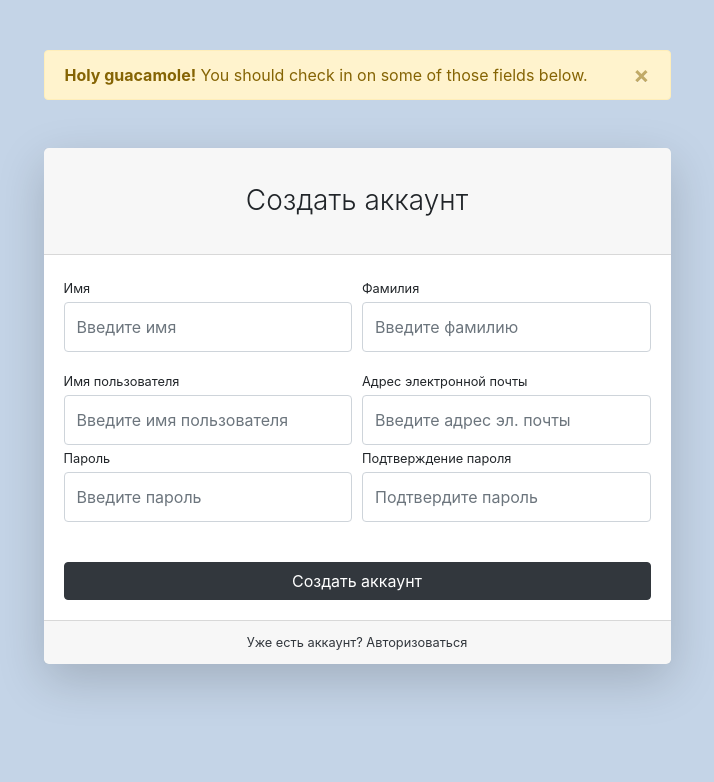
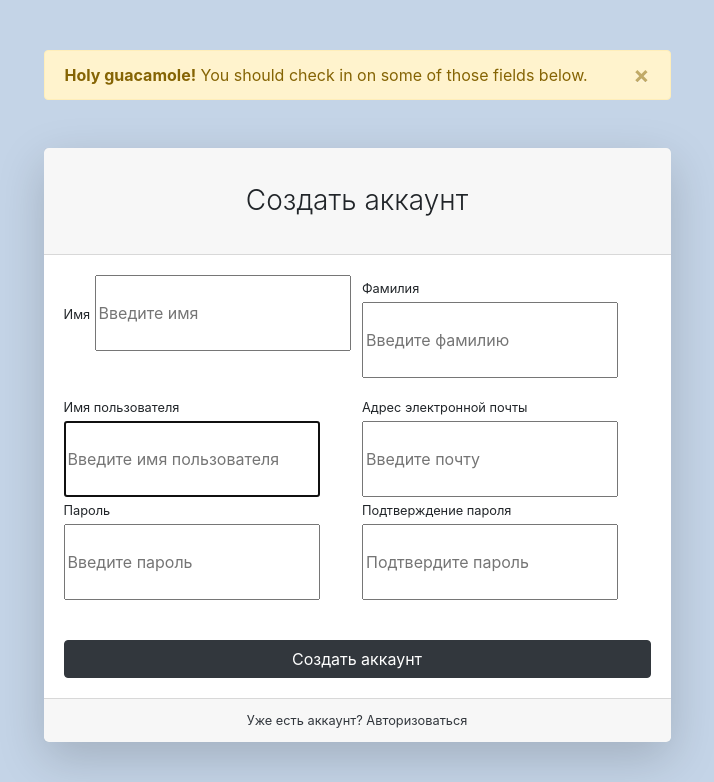
Before and after one commit to vnpavlukov/Geekshop, a Django app: page /auth/register/ in a window 1280 px wide. Shown: the top 782 px of the page, without its empty margins (283-997 px from the left). Run offline with Django 3.2, Linux system fonts and the light colour scheme; some libraries are stand-ins or nearby versions.

Commit message:
register form

```diff
--- a/authapp/forms.py
+++ b/authapp/forms.py
@@ -14,3 +14,20 @@
         self.fields['password'].widget.attrs['placeholder'] = 'Введите пароль'
         for field_name, field in self.fields.items():
             field.widget.attrs['class'] = 'form control py-4'
+
+
+class UserRegisterForm(UserCreationForm):
+    class Meta:
+        model = User
+        fields = {'username', 'email', 'first_name', 'last_name', 'password1', 'password2'}
+
+    def __init__(self, *args, **kwargs):
+        super(UserRegisterForm, self).__init__(*args, **kwargs)
+        self.fields['username'].widget.attrs['placeholder'] = 'Введите имя пользователя'
+        self.fields['email'].widget.attrs['placeholder'] = 'Введите почту'
+        self.fields['first_name'].widget.attrs['placeholder'] = 'Введите имя'
+        self.fields['last_name'].widget.attrs['placeholder'] = 'Введите фамилию'
+        self.fields['password1'].widget.attrs['placeholder'] = 'Введите пароль'
+        self.fields['password2'].widget.attrs['placeholder'] = 'Подтвердите пароль'
+        for field_name, field in self.fields.items():
+            field.widget.attrs['class'] = 'form control py-4'
--- a/authapp/templates/authapp/register.html
+++ b/authapp/templates/authapp/register.html
@@ -31,52 +31,48 @@
                             <div class="card-header"><h3 class="text-center font-weight-light my-4">Создать аккаунт</h3>
                             </div>
                             <div class="card-body">
-                                <form>
+                                <form action="{% url 'auth:register' %}" method="post">
+                                    {% csrf_token %}
                                     <div class="form-row">
                                         <div class="col-md-6">
                                             <div class="form-group">
-                                                <label class="small mb-1" for="inputFirstName">Имя</label>
-                                                <input class="form-control py-4" id="inputFirstName" type="text"
-                                                       placeholder="Введите имя"/>
+                                                <label class="small mb-1"
+                                                       for="{{ form.first_name.id_for_label }}">Имя</label>
+                                                {{ form.first_name }}
                                             </div>
                                         </div>
                                         <div class="col-md-6">
                                             <div class="form-group">
-                                                <label class="small mb-1" for="inputLastName">Фамилия</label>
-                                                <input class="form-control py-4" id="inputLastName" type="text"
-                                                       placeholder="Введите фамилию"/>
+                                                <label class="small mb-1" for="{{ form.last_name.id_for_label }}">Фамилия</label>
+                                                {{ form.last_name }}
                                             </div>
                                         </div>
                                     </div>
                                     <div class="form-row">
                                         <div class="col-md-6">
                                             <label class="small mb-1" for="inputUsername">Имя пользователя</label>
-                                            <input class="form-control py-4" id="inputUsername" type="text"
-                                                   aria-describedby="usernameHelp"
-                                                   placeholder="Введите имя пользователя"/>
+                                            {{ form.username }}
                                         </div>
                                         <div class="col-md-6">
-                                            <label class="small mb-1" for="inputEmailAddress">Адрес электронной
+                                            <label class="small mb-1" for="{{ form.email.id_for_label }}">Адрес
+                                                электронной
                                                 почты</label>
-                                            <input class="form-control py-4" id="inputEmailAddress" type="email"
-                                                   aria-describedby="emailHelp"
-                                                   placeholder="Введите адрес эл. почты"/>
+                                            {{ form.email }}
                                         </div>
                                     </div>
                                     <div class="form-row">
                                         <div class="col-md-6">
                                             <div class="form-group">
-                                                <label class="small mb-1" for="inputPassword">Пароль</label>
-                                                <input class="form-control py-4" id="inputPassword" type="password"
-                                                       placeholder="Введите пароль"/>
+                                                <label class="small mb-1"
+                                                       for="{{ form.password1.id_for_label }}">Пароль</label>
+                                                {{ form.password1 }}
                                             </div>
                                         </div>
                                         <div class="col-md-6">
                                             <div class="form-group">
-                                                <label class="small mb-1" for="inputConfirmPassword">Подтверждение
+                                                <label class="small mb-1" for="{{ form.password2.id_for_label }}">Подтверждение
                                                     пароля</label>
-                                                <input class="form-control py-4" id="inputConfirmPassword"
-                                                       type="password" placeholder="Подтвердите пароль"/>
+                                                {{ form.password2 }}
                                             </div>
                                         </div>
                                     </div>
@@ -86,7 +82,8 @@
                                 </form>
                             </div>
                             <div class="card-footer text-center">
-                                <div class="small"><a href="{% url 'auth:login' %}">Уже есть аккаунт? Авторизоваться</a></div>
+                                <div class="small"><a href="{% url 'auth:login' %}">Уже есть аккаунт? Авторизоваться</a>
+                                </div>
                             </div>
                         </div>
                     </div>
--- a/authapp/views.py
+++ b/authapp/views.py
@@ -3,7 +3,7 @@
 from django.urls import reverse
 from django.contrib import messages
 
-from authapp.forms import UserLoginForm, UserCreationForm
+from authapp.forms import UserLoginForm, UserRegisterForm
 
 
 def login(request):
@@ -25,4 +25,13 @@
 
 
 def register(request):
-    return render(request, 'authapp/register.html')
+    if request.method == 'POST':
+        form = UserRegisterForm(data=request.POST)
+        if form.is_valid():
+            form.save()
+            return HttpResponseRedirect(reverse('auth:login'))
+    else:
+        form = UserRegisterForm()
+    context = {'form': form}
+
+    return render(request, 'authapp/register.html', context)
--- a/mainapp/templates/mainapp/base.html
+++ b/mainapp/templates/mainapp/base.html
@@ -41,7 +41,7 @@
                 {% if user.is_authenticated %}
 
                 <li class="nav-item">
-                    <a class="nav-link" href="auth/profile.html">Валерий П.
+                    <a class="nav-link" href="auth/profile.html"> {{ user.username }}
                         <i class="fas fa-user-circle"></i>
                     </a>
                 </li>
```
